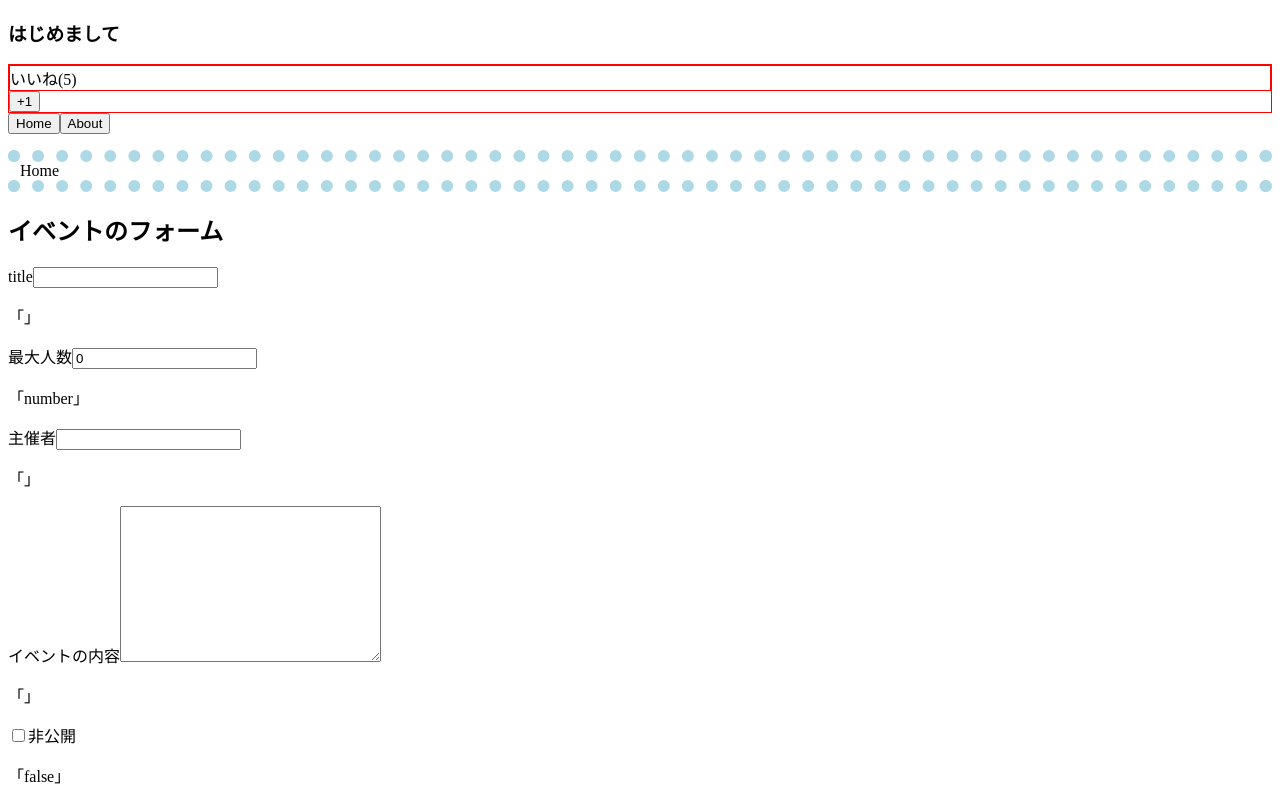
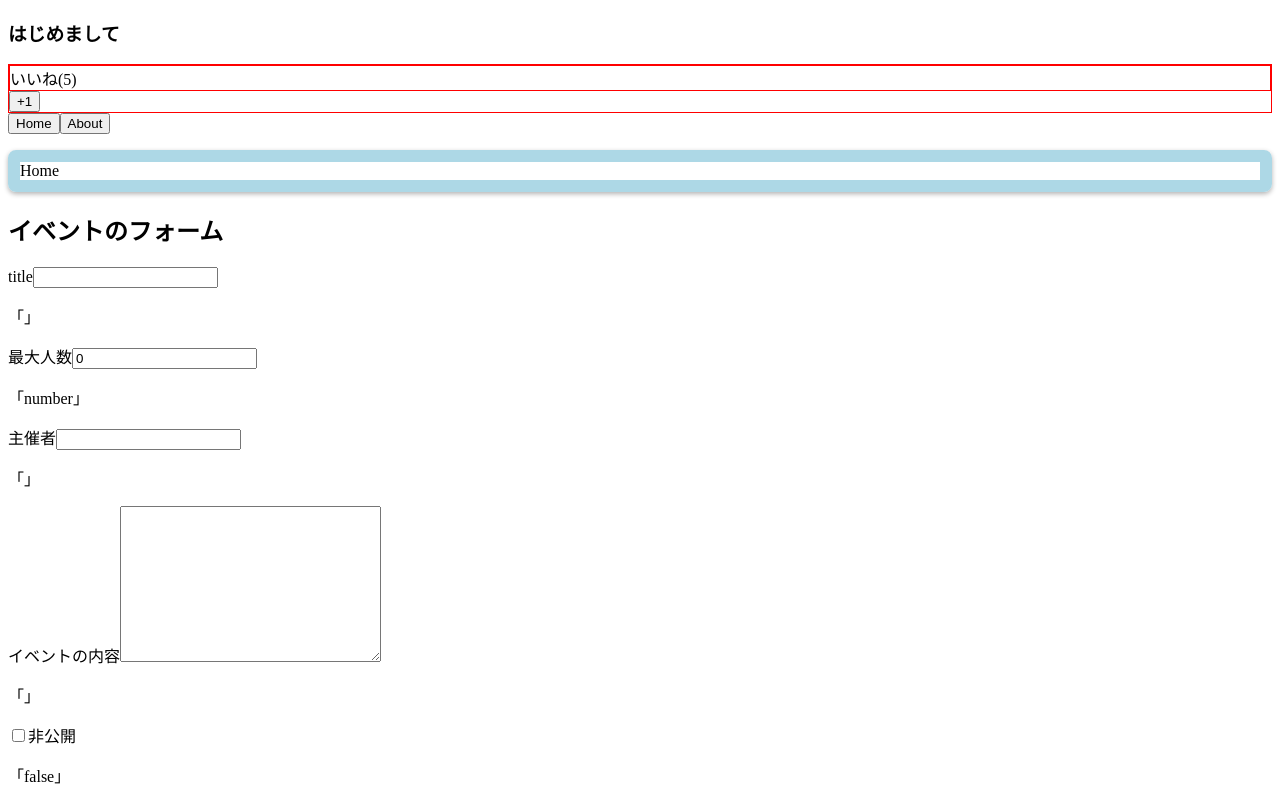
Before and after one commit to 5ma/udemy-vuex, a Vue app: page / in a window 1280 px wide. Shown: the top 800 px of the page. Built offline with nearby package versions, Linux system fonts and the light colour scheme.

Commit message:
✨ カスタムディレクティブをローカルに登録してみる

```diff
--- a/src/components/HomePage.vue
+++ b/src/components/HomePage.vue
@@ -1,3 +1,19 @@
 <template>
-  <p v-border:dotted="{ width: '12px', color: 'lightBlue' }">Home</p>
+  <p v-border:solid.round.shadow="{ width: '12px', color: 'lightBlue' }">Home</p>
 </template>
+
+<script>
+export default {
+  directives: {
+    border(el, binding) {
+      el.style.border = `${binding.arg} ${binding.value.color} ${binding.value.width}`;
+      if (binding.modifiers.round) {
+        el.style.borderRadius = "0.5rem";
+      }
+      if (binding.modifiers.shadow) {
+        el.style.boxShadow = "0 2px 5px rgba(0,0,0,0.3)";
+      }
+    }
+  }
+}
+</script>
--- a/src/main.js
+++ b/src/main.js
@@ -4,9 +4,6 @@
 
 Vue.config.productionTip = false;
 Vue.component("LikeNumber", LikeNumber);
-Vue.directive("border", (el, binding) => {
-  el.style.border = `${binding.arg} ${binding.value.color} ${binding.value.width}`;
-});
 
 new Vue({
   render: (h) => h(App),
```
